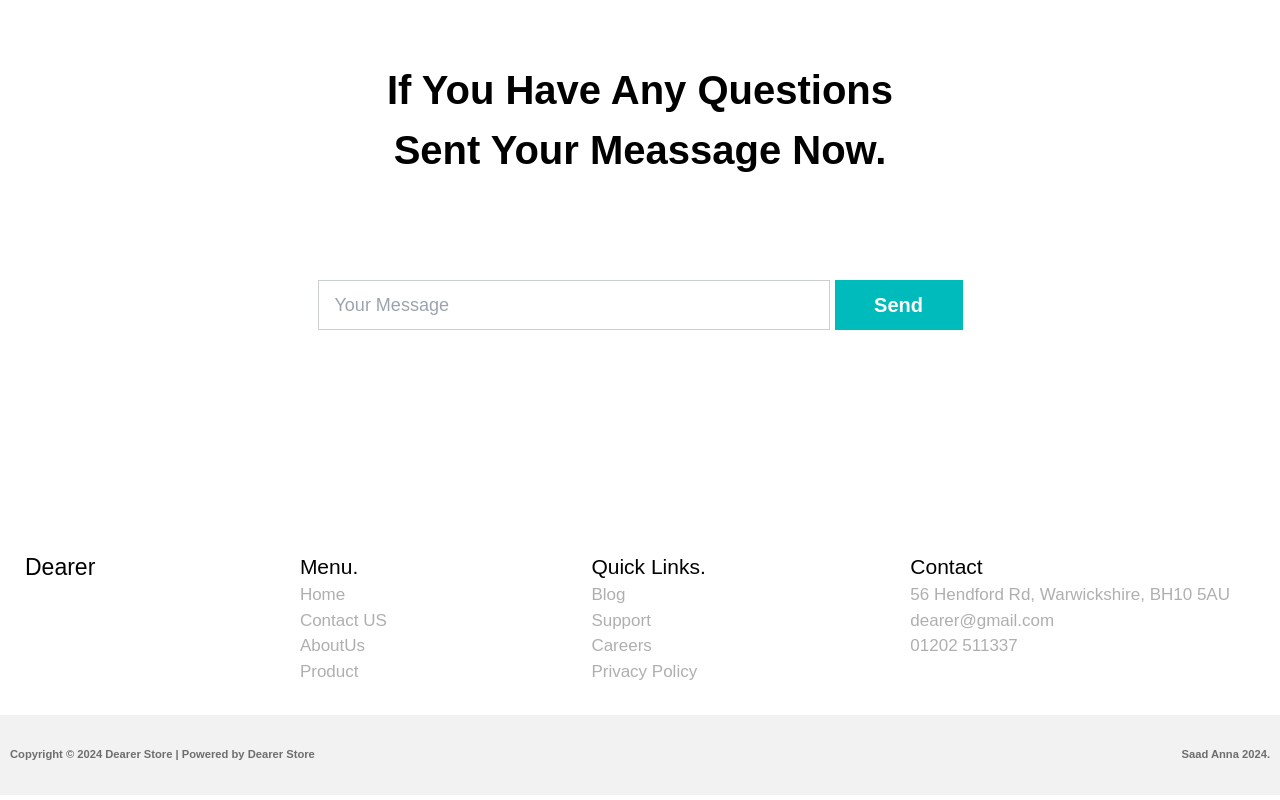
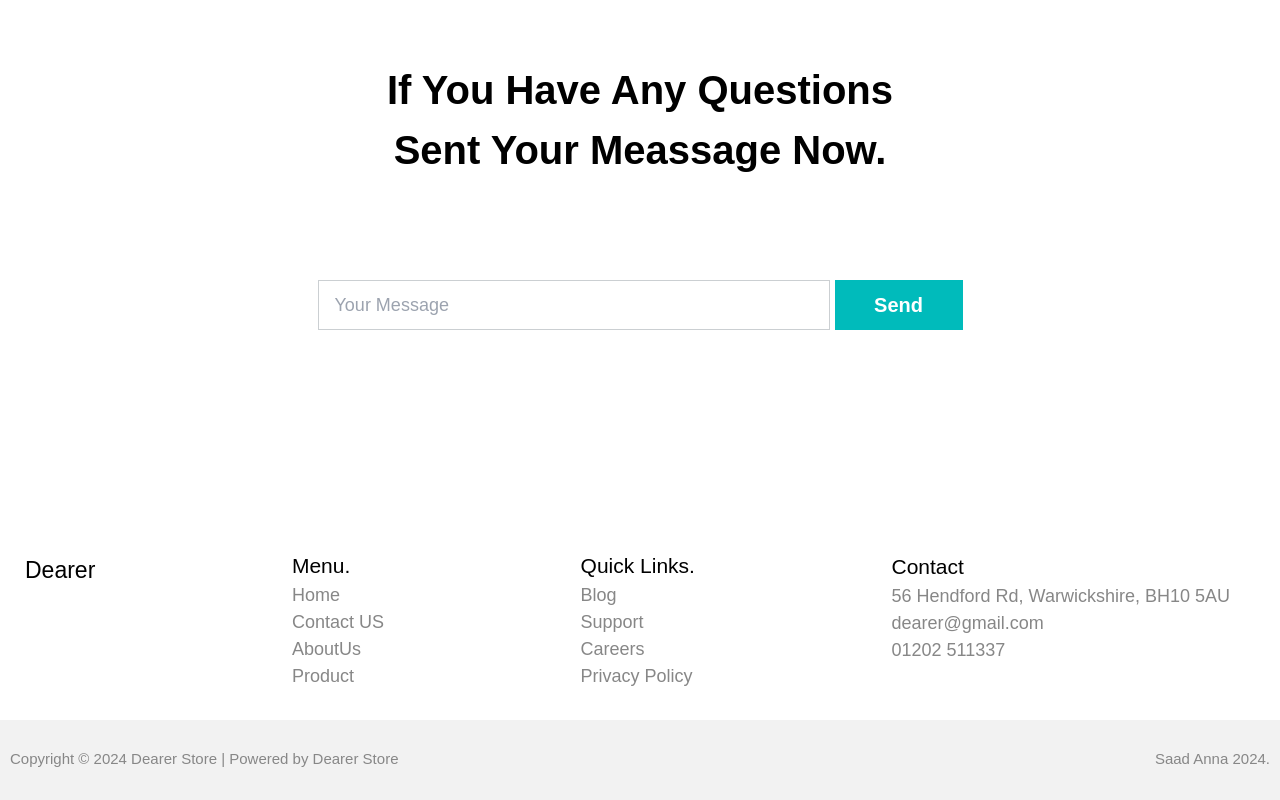
Before and after one commit to SaadAnna/Dearer, a React (Create React App) app: page /Blog in a window 1280 px wide. Shown: the part 2131-2931 px from the top of the page. Built offline with nearby package versions, Linux system fonts and the light colour scheme.

Commit message:
changed Style File

```diff
--- a/src/Style.css
+++ b/src/Style.css
@@ -338,11 +338,11 @@ header nav ul li a:hover, .a-color {
       background-color: #f2f2f2;
 }
 #FOoter h1{
-    font-size: .700rem;
-    font-weight: 700;
-    font-family:'Poppins', sans-serif;
-    color: #6e6e6e;
-    cursor: pointer;
+    color: #878787;
+    font-family: 'Poppins', sans-serif;
+    font-size: 15px;
+    font-weight: 400;
+    transition: 0.2s all linear;
 }
 #Fotter{
     display: flex;
@@ -375,20 +375,10 @@ header nav ul li a:hover, .a-color {
     color: #000000;
 }
 #Fotter div a{
-    color: #afafaf;
+    color: #878787;
     font-family: 'Poppins', sans-serif;
-    font-weight: inherit;
-    font-size: 17px;
-    font-weight: 100;
-    transition: 0.2s all linear;
-}
-#Fotter div Span{
-    color: #afafaf;
-    font-family: 'Poppins', sans-serif;
-    font-weight: inherit;
-    font-size: 17px;
-    font-weight: 100;
-    cursor: pointer;
+    font-size: 18px;
+    font-weight: 400;
     transition: 0.2s all linear;
 }
 #Fotter div a:hover{
@@ -1109,11 +1099,27 @@ header nav ul li a:hover, .a-color {
         display: block;
         justify-content: center;
         align-items: center;
-        text-align: center;
+        text-align: start;
     }
     #Our_Product div{
         margin: auto;
         margin-top: 50px;
+    }
+    #Our_Product div img{
+        width: 90%;
+        margin: auto;
+    }
+    #Our_Product a{
+        width: 90%;
+        margin: auto;
+    }
+    #Our_Product div  h1{
+        margin: auto;
+        margin-left: 15px;
+    }
+    #Our_Product div span{
+        margin: auto;
+        margin-left: 20px;
     }
     #productDescritpion{
         display: block;
@@ -1259,7 +1265,7 @@ header nav ul li a:hover, .a-color {
         text-align: start;
     }
     #Form_Contact form span{
-        width: 400px;
+        width: 350px;
     }
     #Loaction{
         display:block;
@@ -1276,6 +1282,7 @@ header nav ul li a:hover, .a-color {
         align-items: center;
         text-align: center;
         margin-top: 50px;
+        margin: auto;
     }
     #ImagaDescription img{
         width: 70%
```
